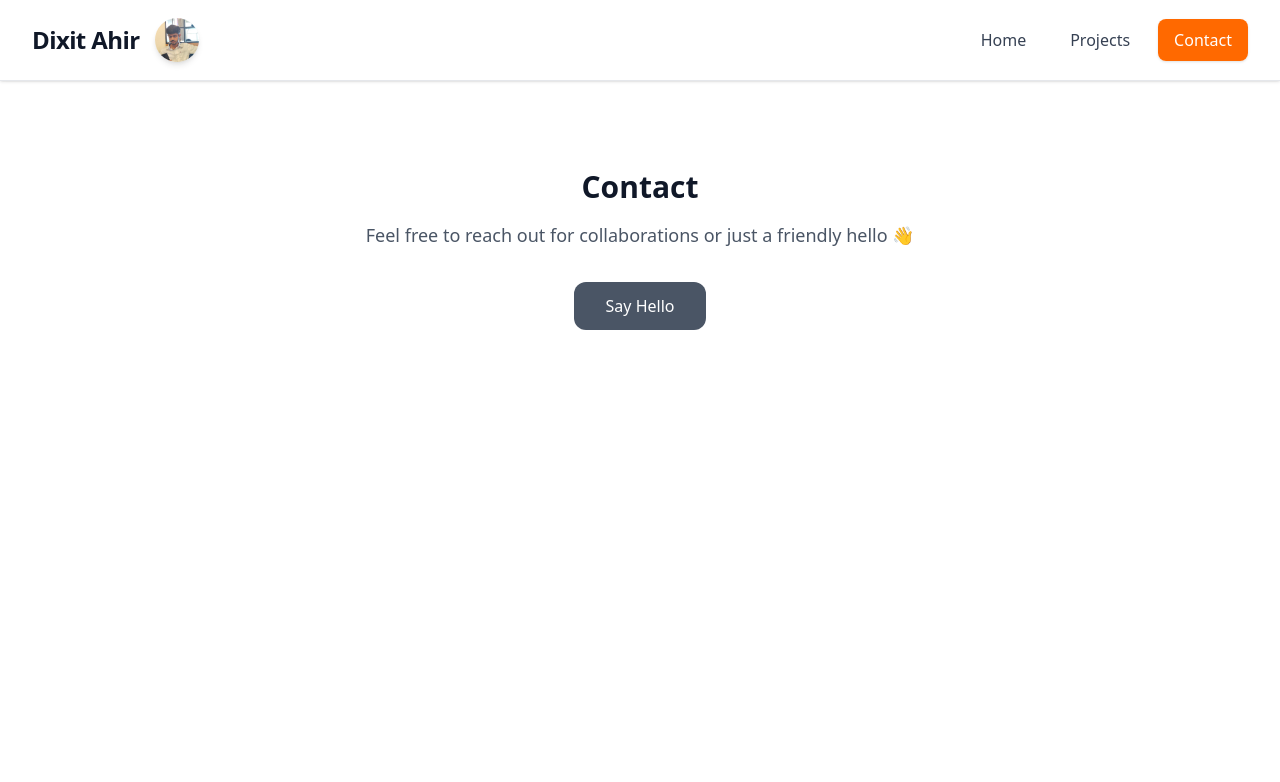
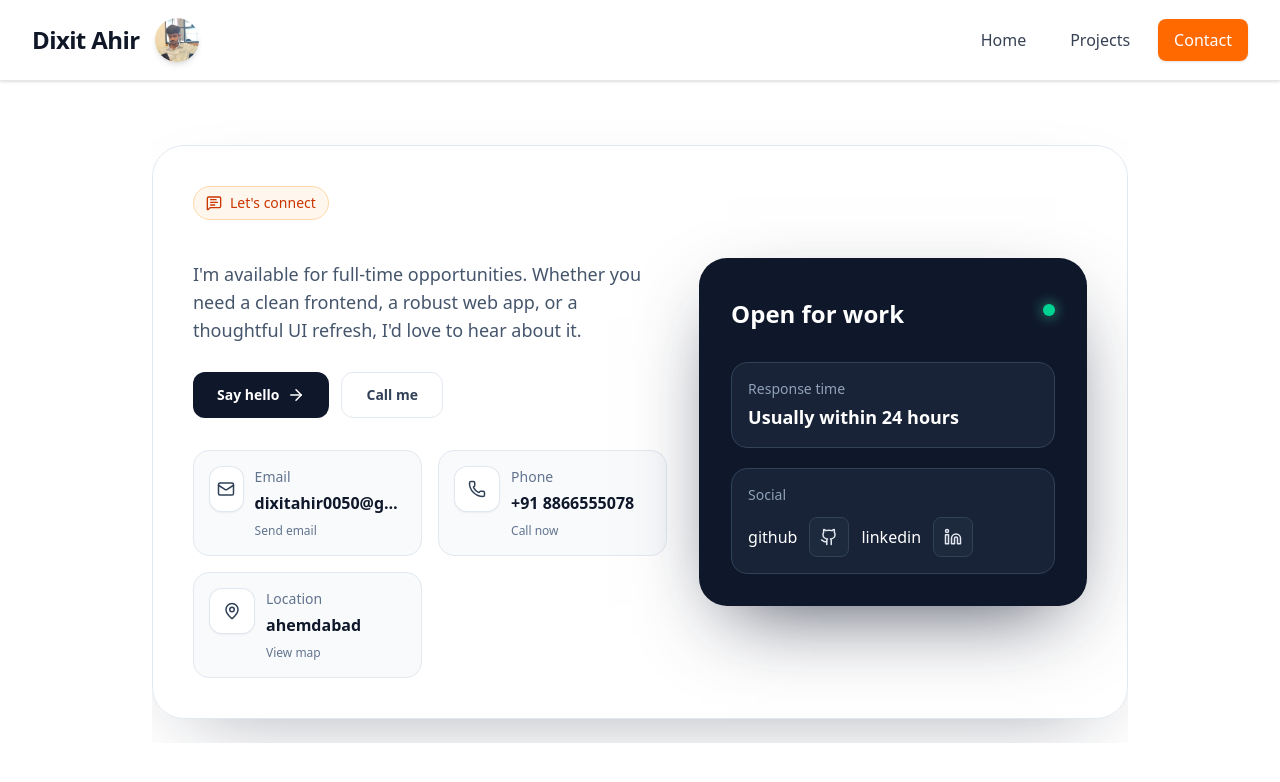
Before and after one commit to DixitAhir7/portfolio, a React (Vite) app in the folder frontend/: page /contact in a window 1280 px wide. Shown: the top 782 px of the page. Built offline with nearby package versions, Linux system fonts and the light colour scheme.

Commit message:
contact page improved

```diff
--- a/frontend/src/pages/Contact.jsx
+++ b/frontend/src/pages/Contact.jsx
@@ -1,21 +1,147 @@
+import {
+    ArrowRight,
+    Github,
+    Linkedin,
+    Mail,
+    MapPin,
+    MessageSquareText,
+    Phone,
+} from "lucide-react";
+
+const contactMethods = [
+    {
+        icon: Mail,
+        label: "Email",
+        value: "dixitahir0050@gmail.com",
+        href: "mailto:dixitahir0050@gmail.com",
+        actionLabel: "Send email",
+    },
+    {
+        icon: Phone,
+        label: "Phone",
+        value: "+91 8866555078",
+        href: "tel:+918866555078",
+        actionLabel: "Call now",
+    },
+    {
+        icon: MapPin,
+        label: "Location",
+        value: "ahemdabad",
+        href: "https://www.google.com/maps/place/Ahmedabad,+Gujarat/@23.0201581,72.4149301,11z/data=!3m1!4b1!4m6!3m5!1s0x395e848aba5bd449:0x4fcedd11614f6516!8m2!3d23.0225237!4d72.5712864!16zL20vMDFkODhj?entry=ttu&g_ep=EgoyMDI2MDgwOS4wIKXMDSoASAFQAw%3D%3D",
+        actionLabel: "View map",
+    },
+];
+
 export default function Contact() {
     return (
-        <section className="mx-auto w-full max-w-3xl px-4 py-12 text-center sm:px-6 lg:px-8">
-            <h3 className="mb-4 text-2xl font-bold sm:text-3xl">
-                Contact
-            </h3>
+        <section className="relative overflow-hidden py-8 sm:py-6">
+            <div className="absolute inset-0 -z-10 bg-[radial-gradient(circle_at_top,_rgba(251,146,60,0.12),_transparent_35%),radial-gradient(circle_at_bottom_right,_rgba(59,130,246,0.12),_transparent_30%)]" />
 
-            <p className="mx-auto mb-8 max-w-xl text-base leading-relaxed text-gray-600 sm:text-lg">
-                Feel free to reach out for collaborations or just a friendly
-                hello 👋
-            </p>
+            <div className="mx-auto max-w-6xl">
+                <div className="rounded-[2rem] border border-slate-200 bg-white/90 p-6 shadow-[0_30px_80px_-40px_rgba(15,23,42,0.4)] backdrop-blur-sm sm:p-8 lg:p-10">
+                    <div className="grid items-center gap-8 lg:grid-cols-[1.1fr_0.9fr]">
+                        <div>
+                            <div className="mb-5 inline-flex items-center gap-2 rounded-full border border-orange-200 bg-orange-50 px-3 py-1.5 text-sm font-medium text-orange-700">
+                                <MessageSquareText size={16} />
+                                Let&apos;s connect
+                            </div>
 
-            <a
-                href="mailto:dixitahir0050@gmail.com"
-                className="inline-block rounded-xl bg-gray-600 px-6 py-3 text-sm font-medium text-white transition focus:outline-none focus:ring-2 focus:ring-blue-500 focus:ring-offset-2 sm:px-8 sm:py-3 sm:text-base"
-            >
-                Say Hello
-            </a>
+                            <p className="mt-5 max-w-xl text-base leading-7 text-slate-600 sm:text-lg">
+                                I&apos;m available for full-time opportunities.
+                                Whether you need a clean frontend, a robust web app, or a thoughtful UI refresh,
+                                I&apos;d love to hear about it.
+                            </p>
+
+                            <div className="mt-7 flex flex-col gap-3 sm:flex-row">
+                                <a
+                                    href="mailto:dixitahir0050@gmail.com"
+                                    className="inline-flex items-center justify-center gap-2 rounded-xl bg-slate-900 px-6 py-3 text-sm font-semibold text-white transition-all duration-200 hover:-translate-y-0.5 hover:bg-slate-800"
+                                >
+                                    Say hello
+                                    <ArrowRight size={18} />
+                                </a>
+
+                                <a
+                                    href="tel:+918866555078"
+                                    className="inline-flex items-center justify-center gap-2 rounded-xl border border-slate-200 bg-white px-6 py-3 text-sm font-semibold text-slate-700 transition-all duration-200 hover:-translate-y-0.5 hover:border-slate-300 hover:bg-slate-50"
+                                >
+                                    Call me
+                                </a>
+                            </div>
+
+                            <div className="mt-8 grid gap-4 sm:grid-cols-2">
+                                {contactMethods.map(({ icon: Icon, label, value, href, actionLabel }) => (
+                                    <a
+                                        key={label}
+                                        href={href}
+                                        target={href.startsWith("http") ? "_blank" : undefined}
+                                        rel={href.startsWith("http") ? "noreferrer" : undefined}
+                                        className="group rounded-2xl border border-slate-200 bg-slate-50 p-4 transition-all duration-200 hover:-translate-y-1 hover:border-slate-300 hover:bg-white hover:shadow-lg"
+                                    >
+                                        <div className="flex items-start gap-3">
+                                            <div className="flex h-11 w-11 items-center justify-center rounded-xl bg-white text-slate-700 shadow-sm ring-1 ring-slate-200 group-hover:text-orange-600">
+                                                <Icon size={18} />
+                                            </div>
+
+                                            <div className="min-w-0">
+                                                <p className="text-sm font-medium text-slate-500">{label}</p>
+                                                <p className="mt-1 truncate text-sm font-semibold text-slate-900 sm:text-base">
+                                                    {value}
+                                                </p>
+                                                <p className="mt-2 text-xs font-medium text-slate-500 group-hover:text-slate-700">
+                                                    {actionLabel}
+                                                </p>
+                                            </div>
+                                        </div>
+                                    </a>
+                                ))}
+                            </div>
+                        </div>
+
+                        <div className="rounded-[1.75rem] bg-slate-900 p-6 text-white shadow-[0_30px_80px_-30px_rgba(15,23,42,0.8)] sm:p-8">
+                            <div className="flex items-center justify-between gap-4">
+                                <div>
+                                    <h2 className="mt-2 text-2xl font-bold">Open for work</h2>
+                                </div>
+                                <span className="inline-flex h-3 w-3 rounded-full bg-emerald-400 shadow-[0_0_14px_rgba(52,211,153,0.9)]" />
+                            </div>
+
+                            <div className="mt-8 space-y-5">
+                                <div className="rounded-2xl border border-slate-700 bg-slate-800/70 p-4">
+                                    <p className="text-sm text-slate-400">Response time</p>
+                                    <p className="mt-1 text-lg font-semibold">Usually within 24 hours</p>
+                                </div>
+
+                                <div className="rounded-2xl border border-slate-700 bg-slate-800/70 p-4">
+                                    <p className="text-sm text-slate-400">Social</p>
+                                    <div className="mt-3 flex items-center gap-3">
+                                        github
+                                        <a
+                                            href="https://github.com/DixitAhir7"
+                                            target="_blank"
+                                            rel="noreferrer"
+                                            className="flex h-10 w-10 items-center justify-center rounded-lg border border-slate-700 bg-slate-800 text-slate-200 transition hover:border-orange-400 hover:text-orange-300"
+                                            aria-label="GitHub"
+                                        >
+                                            <Github size={18} />
+                                        </a>
+                                        linkedin
+                                        <a
+                                            href="https://www.linkedin.com/in/dixit-bariya-62a2a4304/"
+                                            target="_blank"
+                                            rel="noreferrer"
+                                            className="flex h-10 w-10 items-center justify-center rounded-lg border border-slate-700 bg-slate-800 text-slate-200 transition hover:border-sky-400 hover:text-sky-300"
+                                            aria-label="LinkedIn"
+                                        >
+                                            <Linkedin size={18} />
+                                        </a>
+                                    </div>
+                                </div>
+                            </div>
+                        </div>
+                    </div>
+                </div>
+            </div>
         </section>
     );
 }
--- a/frontend/src/pages/Home.jsx
+++ b/frontend/src/pages/Home.jsx
@@ -40,7 +40,7 @@ export default function Home() {
 
                     {/* Heading */}
 
-                    <div className="flex ml-4">
+                    <div className="flex ml-18">
                         <motion.h1
                             className="text-6xl font-black tracking-tight text-gray-900"
                             initial={{ opacity: 0, y: -30 }}
@@ -155,17 +155,6 @@ export default function Home() {
                             </div>
                         </div>
                     </motion.div>
-
-                    {/* Scroll indicator */}
-                    <motion.div
-                        className="mt-12 text-xs font-medium uppercase tracking-[0.2em] text-gray-400"
-                        initial={{ opacity: 0 }}
-                        animate={{ opacity: 1 }}
-                        transition={{ delay: 1.2 }}
-                    >
-                        Scroll to explore
-                    </motion.div>
-
                 </div>
             </section>
         </main>
```
